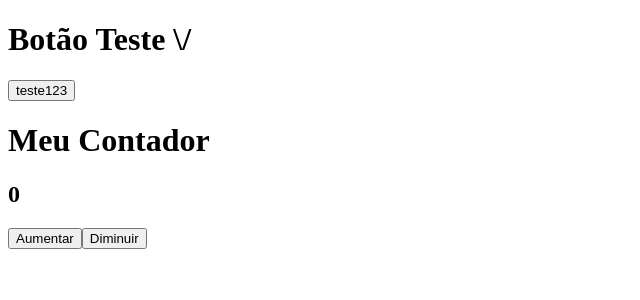
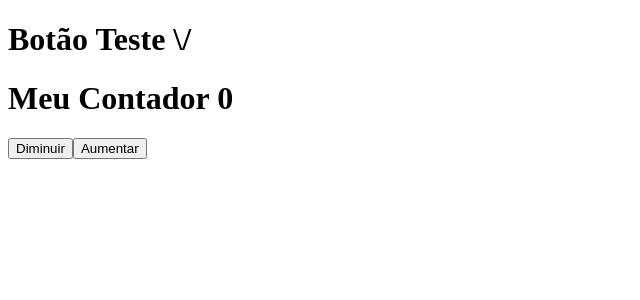
Before and after one commit to johnnysat/ada-project, a React (Vite) app: page / in a window 1280 px wide. Shown: the top 300 px of the page, without its empty margins (0-640 px from the left). Built offline with nearby package versions, Linux system fonts and the light colour scheme.

Commit message:
Adicionado o contador ao próprio component

```diff
--- a/src/App.jsx
+++ b/src/App.jsx
@@ -1,28 +1,13 @@
 import { React, useState } from 'react'
-import Botao from './components/botao/botao'
+import Contador from './components/contador/Contador'
 
 
 function App() {
 
-  const [contador, setContador] = useState(0)
-
-
-  function aumentar() {
-    setContador(contador + 1)
-  }
-
-  function diminuir() {
-    setContador(contador - 1)
-  }
-
   return (
     <>
       <h1>Botão Teste \/</h1>
-      <Botao buttonmsg="teste123"/>
-      <h1>Meu Contador</h1>
-      <h2>{contador}</h2>
-      <button onClick={aumentar}>Aumentar</button>
-      <button onClick={diminuir}>Diminuir</button>
+      <Contador />
 
     </>
   )
--- a/src/components/botao/botao.jsx
+++ /dev/null
@@ -1,11 +0,0 @@
-import { React } from 'react'
-
-
-export default function Botao(props) {
-
-  return (
-    <>
-      <button>{props.buttonmsg}</button>
-    </>
-  )
-}
--- /dev/null
+++ b/src/components/contador/Contador.jsx
@@ -0,0 +1,25 @@
+import { React, useState } from 'react'
+
+
+export default function Contador() {
+
+  const [contador, setContador] = useState(0)
+
+  function aumentar() {
+    setContador(contador + 1)
+  }
+
+  function diminuir() {
+    setContador(contador - 1)
+  }
+
+
+  return (
+    <>
+      <h1>Meu Contador {contador}</h1>
+      <button onClick={diminuir}>Diminuir</button>
+      <button onClick={aumentar}>Aumentar</button>
+    </>
+  )
+
+}
```
